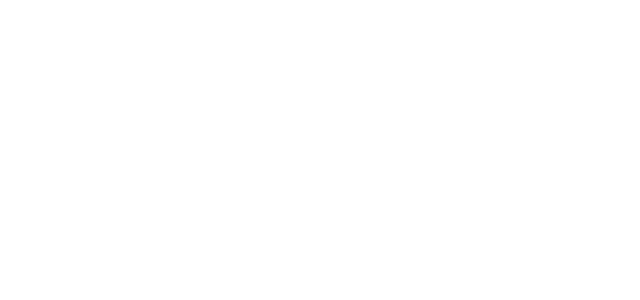
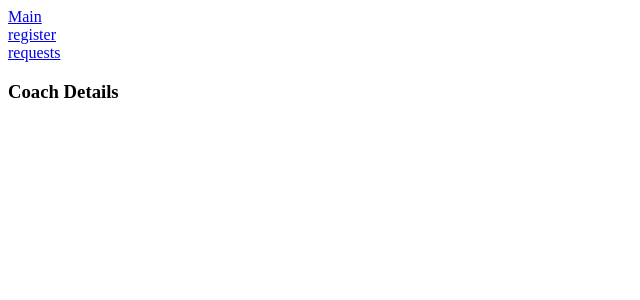
Before and after one commit to teredet/Coach-Finder, a Vue app: page /coaches/32473f66-a518-4cf9-9567-068cb239f810/contact in a window 1280 px wide. Shown: the top 300 px of the page, without its empty margins (0-640 px from the left). Built offline with nearby package versions, Linux system fonts and the light colour scheme.

Commit message:
Added pages

```diff
--- a/src/App.vue
+++ b/src/App.vue
@@ -1,5 +1,7 @@
 <template>
+  <router-view name="nav"></router-view>
 
+  <router-view></router-view>
 </template>
 
 
@@ -8,6 +10,4 @@
 </script>
 
 
-<style scoped>
-
-</style>
+<style scoped></style>
--- /dev/null
+++ b/src/UI/TheNavbar.vue
@@ -0,0 +1,15 @@
+<template>
+    <div>
+        <nav>
+            <div>
+                <router-link to="/coaches">Main</router-link>
+            </div>
+            <div>
+                <router-link to="/register">register</router-link>
+            </div>
+            <div>
+                <router-link to="/requests">requests</router-link>
+            </div>
+        </nav>
+    </div>
+</template>
--- /dev/null
+++ b/src/pages/CoachDetails.vue
@@ -0,0 +1,13 @@
+<template>
+    <h3>Coach Details</h3>
+</template>
+
+
+<script>
+
+</script>
+
+
+<style scoped>
+
+</style>
--- /dev/null
+++ b/src/pages/CoachRegistration.vue
@@ -0,0 +1,13 @@
+<template>
+    <div>
+        <h3>Register</h3>
+    </div>
+</template>
+
+
+<script>
+
+</script>
+
+
+<style scoped></style>
--- /dev/null
+++ b/src/pages/CoachesList.vue
@@ -0,0 +1,13 @@
+<template>
+    <h3>Coaches</h3>
+</template>
+
+
+<script>
+
+</script>
+
+
+<style scoped>
+
+</style>
--- /dev/null
+++ b/src/pages/ContactCoach.vue
@@ -0,0 +1,13 @@
+<template>
+    <h3>Contact Coach</h3>
+</template>
+
+
+<script>
+
+</script>
+
+
+<style scoped>
+
+</style>
--- /dev/null
+++ b/src/pages/NotFound.vue
@@ -0,0 +1,14 @@
+<template>
+    <h3>NotFound</h3>
+    <router-link to="/coaches">Go to main page</router-link>
+</template>
+
+
+<script>
+
+</script>
+
+
+<style scoped>
+
+</style>
--- /dev/null
+++ b/src/pages/Requests.vue
@@ -0,0 +1,13 @@
+<template>
+    <h3>Requests</h3>
+</template>
+
+
+<script>
+
+</script>
+
+
+<style scoped>
+
+</style>
--- a/src/router.js
+++ b/src/router.js
@@ -1,4 +1,7 @@
-import { createRouter, createWebHistory } from 'vue-router'
+import { createRouter, createWebHistory } from 'vue-router';
+
+import CoachesList from './pages/CoachesList.vue';
+import TheNavbar from './UI/TheNavbar.vue';
 
 
 const router = createRouter({
@@ -11,34 +14,49 @@
     {
       path: '/coaches',
       name: 'coaches',
-      component: null
+      components: {
+        nav: TheNavbar,
+        default: CoachesList,
+      }
     },
     {
       path: '/coaches/:id',
       name: 'coaches-id',
-      component: null,
+      components: {
+        nav: TheNavbar,
+        default: () => import('./pages/CoachDetails.vue'),
+      },
       children: [
         {
           path: 'contact',
           name: 'contact',
-          component: null
+          components: {
+            nav: TheNavbar,
+            default: () => import('./pages/ContactCoach.vue'),
+          }
         }
       ]
     },
     {
       path: '/register',
-      name: 'coaches-id',
-      component: null
+      name: 'register',
+      components: {
+        nav: TheNavbar,
+        default: () => import('./pages/CoachRegistration.vue'),
+      }
     },
     {
       path: '/requests',
       name: 'requests',
-      component: null
+      components: {
+        nav: TheNavbar,
+        default: () => import('./pages/Requests.vue'),
+      }
     },
     {
       path: '/:notFound(.*)',
       name: 'notFound',
-      component: null
+      component: () => import('./pages/NotFound.vue')
     }
   ]
 })
```
